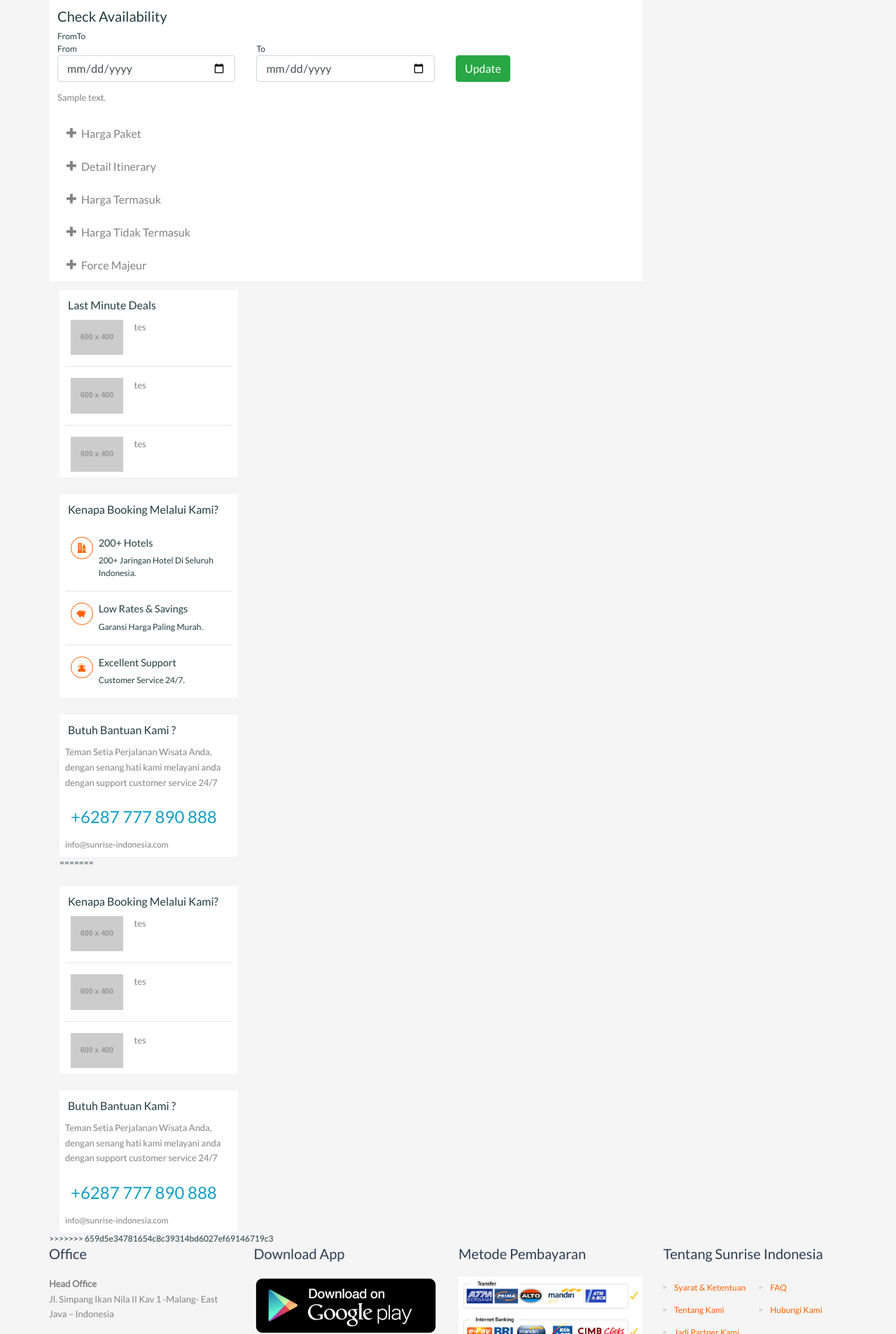
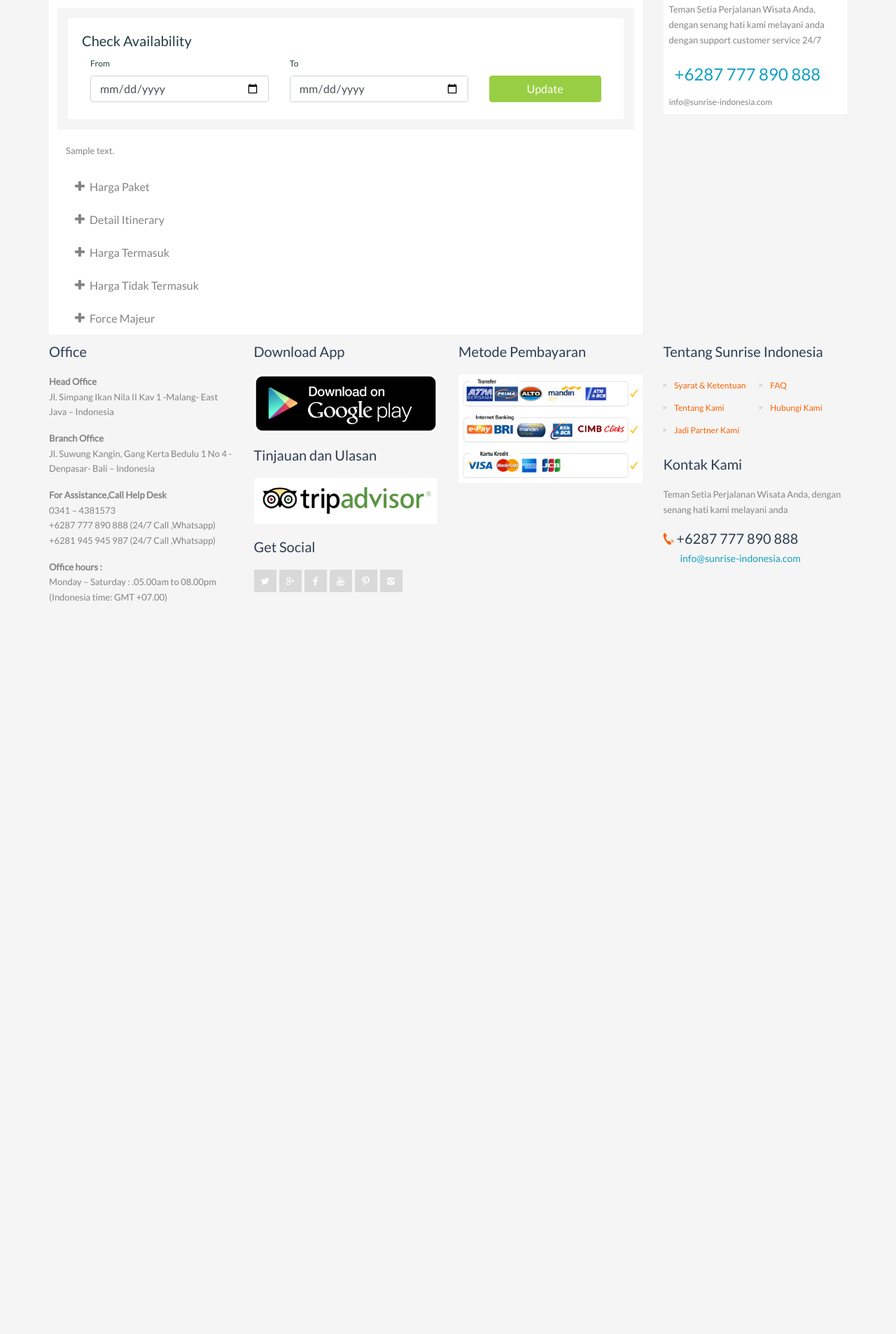
Before and after one commit to faisalwafa/booking-sunrise, a PHP site: page /pages/tour/tour.php?tour=1 in a window 1280 px wide. Shown: the part 802-2708 px from the top of the page at 70% size. After the commit the page ends 1662 px from the top, so only its background shows below. Run offline with PHP 8.4, Linux system fonts and the light colour scheme; tables that the repository leaves empty or names only in its code hold one stand-in row (values such as "Sample post"); grey boxes labelled with a size stand in for pictures from a placeholder-image service; some libraries are stand-ins or nearby versions.

Commit message:
add border on tour

```diff
--- a/css/style.css
+++ b/css/style.css
@@ -97,18 +97,18 @@ section#content:after {
 }
 
 p {
-<<<<<<< HEAD
     /* color: #838383; */
-  font-size: 1.0833em;
-  line-height: 1.6666;
-=======
-    /* color: #838383; */
-    line-height: 1.6666;
     color: #838383;
     font-size: 1.0833em;
     /* color: #838383; */
     line-height: 1.6666;
->>>>>>> 659d5e34781654c8c39314bd6027ef69146719c3
+}
+
+.update-search {
+    border: 15px solid #f5f5f5;
+    background: #fff;
+    padding: 20px 20px 12px;
+    margin-bottom: 20px;
 }
 
 .contact {
@@ -157,3 +157,7 @@ button span {
 .soap-icon-support:before {
     content: "\e810";
 }
+
+.visible-lg {
+    display: block !important;
+}
--- a/pages/tour/tour.php
+++ b/pages/tour/tour.php
@@ -72,37 +72,31 @@ $tour = $_GET['tour'];
                                 </a>
                             </div>
                             <div class="row-content">
+                                <form>
+                                    <div class="update-search">
                                         <h5>Check Availability</h5>
+                                        <div class="row-content">
+                                            <div class="row">
+                                                <div class="col-md-9">
+                                                    <div class="row">
                                                         <div class="col-md-6">
-                                    <div class="row">
-                                        <div class="col-xs-6">
-                                            From
+                                                            <label>From</label>
+                                                            <input class="form-control" type="date">
                                                         </div>
-                                        <div class="col-xs-6">
-                                            To
+                                                        <div class="col-md-6">
+                                                            <label>To</label>
+                                                            <input class="form-control" type="date">
                                                         </div>
                                                     </div>
                                                 </div>
-                                <div class="row">
-                                    <div class="col-md-4">
-                                        From
-                                    </div>
-                                    <div class="col-md-4">
-                                        To
-                                    </div>
-                                </div>
-                                <div class="row">
-                                    <div class="col-md-4">
-                                        <input class="form-control" type="date">
-                                    </div>
-                                    <div class="col-md-4">
-                                        <input class="form-control" type="date">
-                                    </div>
-                                    <div class="col-md-4">
-                                        <button type="button" class="btn btn-success">Update</button>
+                                                <div class="col-md-3 col-sm-12">
+                                                    <label class="visible-md visible-lg">&nbsp;</label>
+                                                    <button type="button" class="btn btn-green btn-block">Update</button>
                                                 </div>
                                             </div>
                                         </div>
+                                    </div>
+                                </form>
                                 <div class="row-content">
                                     <p>
                                         <!-- <textarea id="editor" placeholder="" autofocus> -->
@@ -187,7 +181,7 @@ $tour = $_GET['tour'];
                                         </div>
                                     </div>
                                 </div>
-
+                            </div>
                         </div>
                     </div>
                     <div class="col-sm-4 col-md-3">
@@ -220,9 +214,6 @@ $tour = $_GET['tour'];
                                 </div>
                             </div>
                         </div>
-                        <<<<<<< HEAD </div> </div> <div class="col-sm-4 col-md-3">
-                            <?php include_once "../inc/sidebar.php" ?>
-                            =======
                         <div class="content mt-4 p-2">
                             <h6 class="p-1">Kenapa Booking Melalui Kami?</h6>
                             <div class="row px-2">
@@ -259,7 +250,6 @@ $tour = $_GET['tour'];
                             <a class="email" href="mailto:info@sunrise-indonesia.com">info@sunrise-indonesia.com</a>
                         </div>
                     </div>
-                    >>>>>>> 659d5e34781654c8c39314bd6027ef69146719c3
                 </div>
             </div>
         </section>
```
Lines whose indentation alone changed are shown as unchanged.
